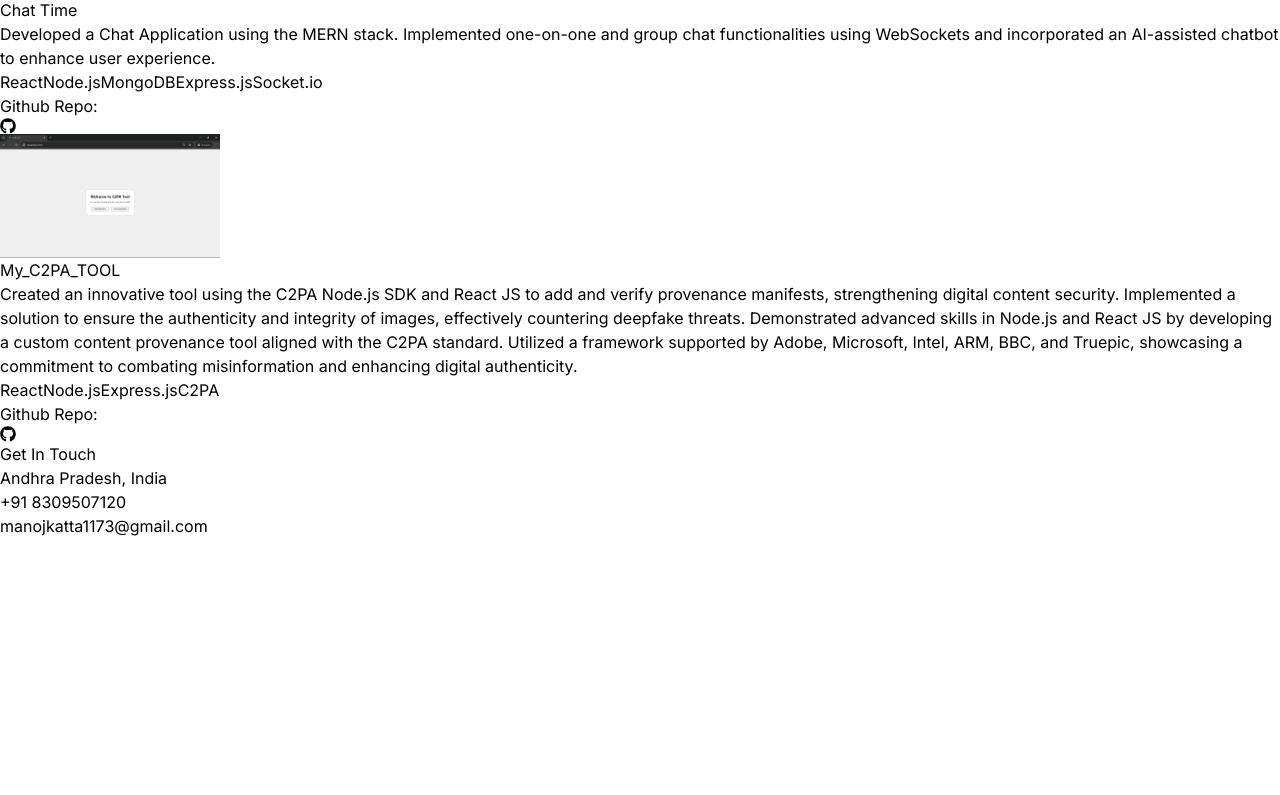
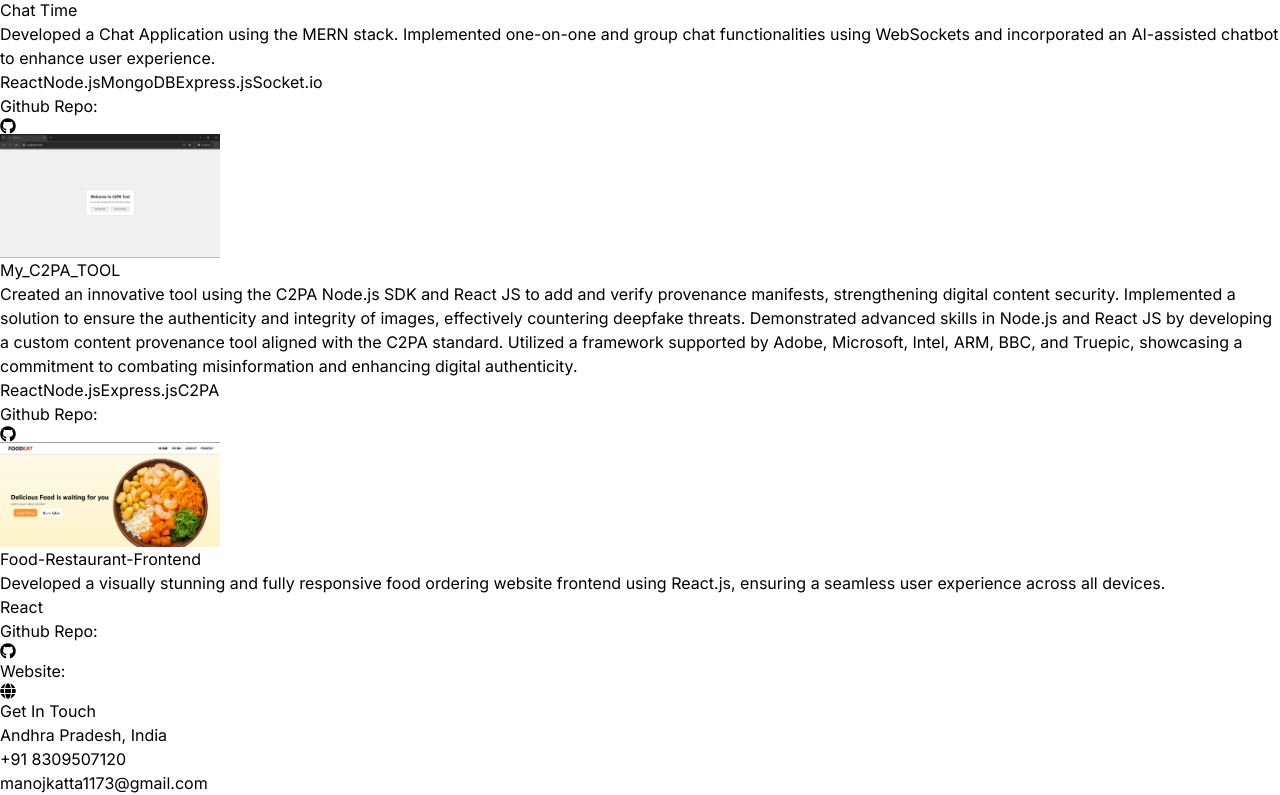
Before and after one commit to Manoj-Katta/Portfolio, a React (Vite) app: page / in a window 1280 px wide. Shown: the part 2039-2834 px from the top of the page. Before the commit the page ends 2577 px from the top, so only its background shows below. Built offline with nearby package versions, Linux system fonts and the light colour scheme.

Commit message:
updated projects

```diff
--- a/src/constants/index.js
+++ b/src/constants/index.js
@@ -1,6 +1,7 @@
 import project1 from "../assets/projects/Ascend.png";
 import project2 from "../assets/projects/chatTime.png";
 import C2PA_Tool from "../assets/projects/C2PA_Tool.png"
+import food_restaurant from '../assets/projects/Food-Restaurant.png'
 
 export const HERO_CONTENT = `A passionate Computer Science student at IIT Jammu with a strong foundation in full stack development and a keen interest in artificial intelligence and machine learning. With hands-on experience in developing and managing web applications, I strive to leverage my skills to solve real-world problems and create impactful solutions.`;
 
@@ -61,6 +62,14 @@ export const PROJECTS = [
     technologies: ["React", "Node.js", "Express.js", "C2PA" ],
     github: "https://github.com/Manoj-Katta/My_C2PA_Tool"
   },
+    {
+      title: "Food-Restaurant-Frontend",
+      image:food_restaurant,
+      description: "Developed a visually stunning and fully responsive food ordering website frontend using React.js, ensuring a seamless user experience across all devices.",
+      technologies: ["React"],
+      github:"https://github.com/Manoj-Katta/restaurant",
+      website:"https://food-restaurant-frontend.netlify.app/"
+    }
 ];
 
 export const SKILLS = {
```
Also changed, not shown: src/assets/projects/Food-Restaurant.png (added).
